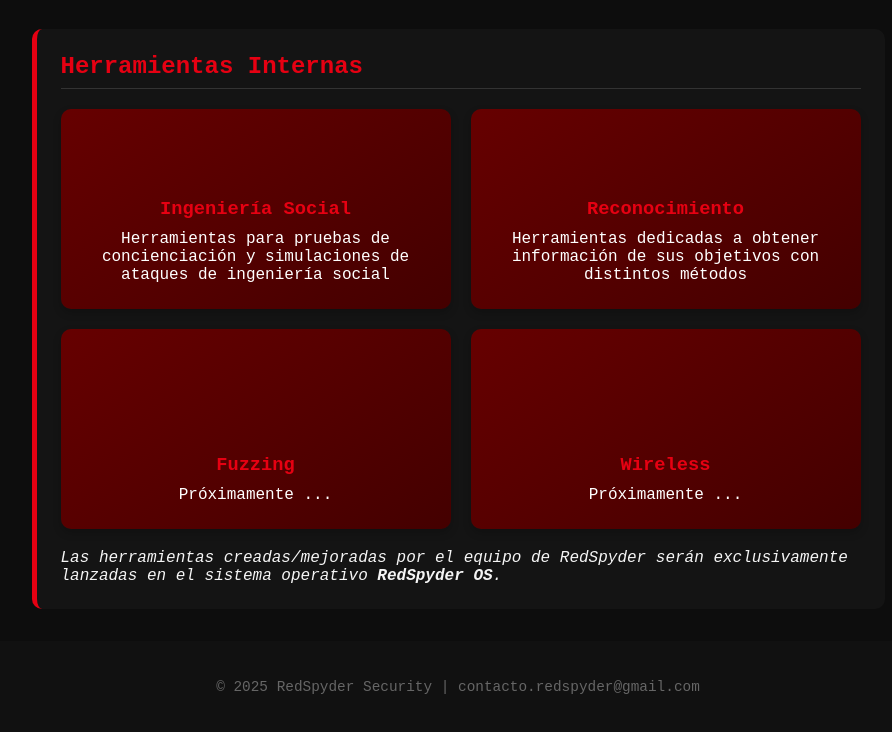
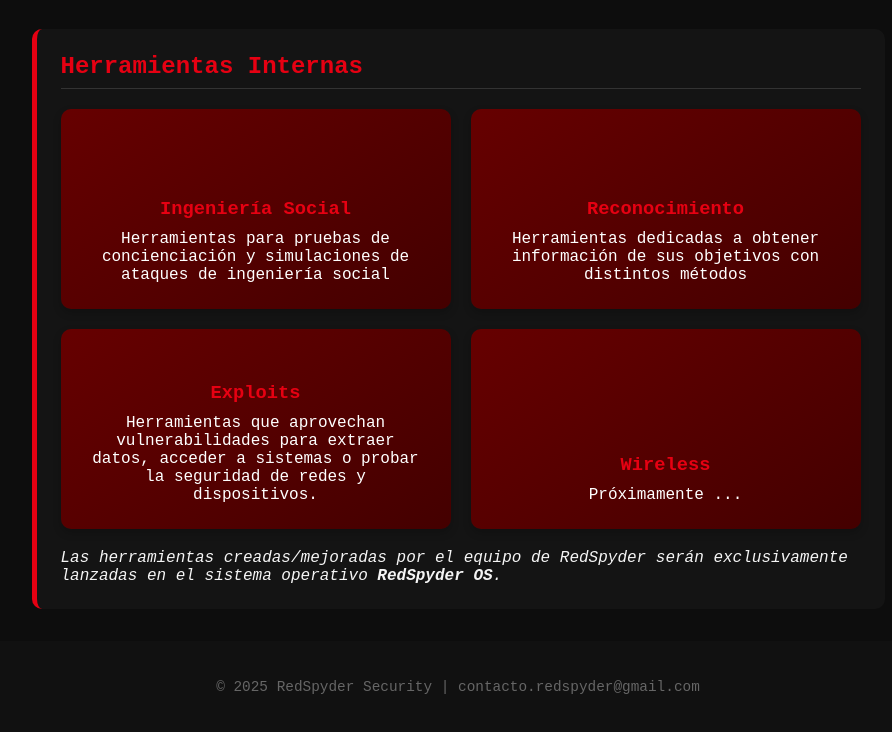
Before and after one commit to RedSpyderSec/redspydersec.github.io, a plain HTML site: page Tools/index.html in a window 1280 px wide. Shown: the part 438-1170 px from the top of the page, without its empty margins (182-1074 px from the left). Drawn offline with Linux system fonts and the light colour scheme.

Commit message:
index.html

```diff
--- a/Tools/index.html
+++ b/Tools/index.html
@@ -38,9 +38,9 @@
           <p>Herramientas dedicadas a obtener información de sus objetivos con distintos métodos</p>
         </div>
 
-        <div class="category-card" onclick="window.location.href='https://redspydersec.github.io/'">
-          <h3>Fuzzing</h3>
-          <p>Próximamente ...</p>
+        <div class="category-card" onclick="window.location.href='https://redspydersec.github.io/Categorias/Exploits/index.html'">
+          <h3>Exploits</h3>
+          <p>Herramientas que aprovechan vulnerabilidades para extraer datos, acceder a sistemas o probar la seguridad de redes y dispositivos.</p>
         </div>
 
         <div class="category-card" onclick="window.location.href='https://redspydersec.github.io/'">
```
